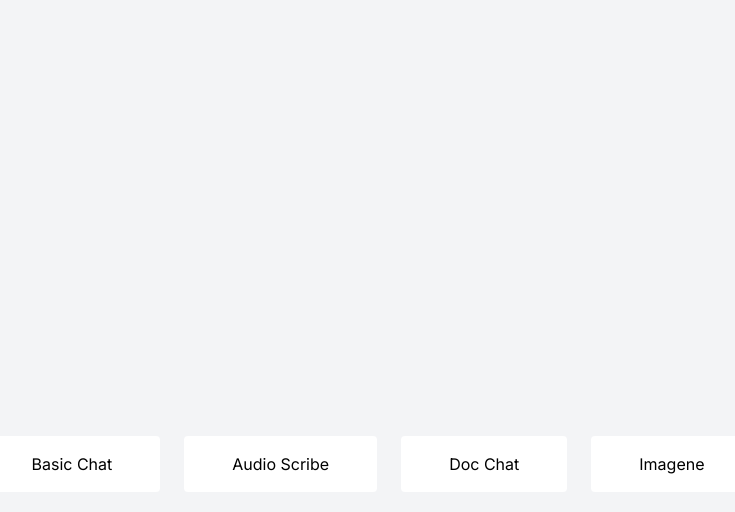
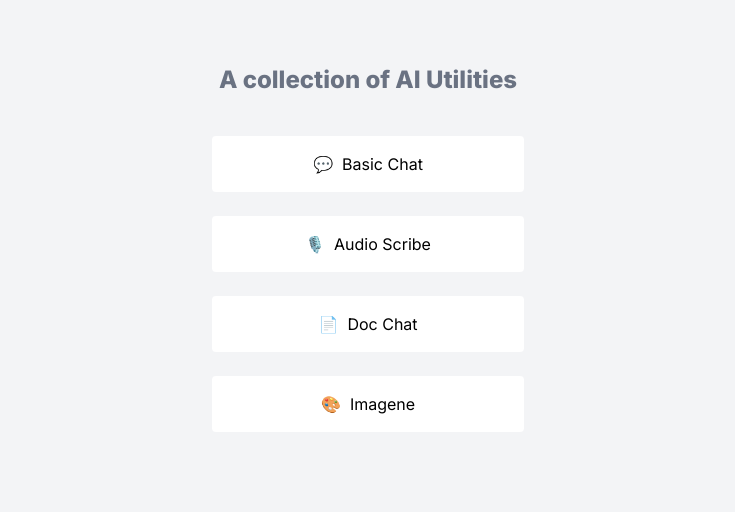
Before and after one commit to mis-coder/ai-utils, a Next.js app: page / in a window 1280 px wide. Shown: the top 512 px of the page, without its empty margins (272-1007 px from the left). Built offline with nearby package versions, Linux system fonts and the light colour scheme.

Commit message:
feat: added emojis

```diff
--- a/app/(routes)/imagene/page.tsx
+++ b/app/(routes)/imagene/page.tsx
@@ -53,7 +53,6 @@ export default function ImageAI() {
       });
 
       if (!response.ok) {
-        console.log("no ok");
         toast.error("Failed to generate image.");
         return;
       }
--- a/app/api/chat-with-doc/route.ts
+++ b/app/api/chat-with-doc/route.ts
@@ -51,7 +51,7 @@ export async function POST(request: NextRequest) {
 
     // 2. Create vector store from Pinecone index
     const vectorStore = await PineconeStore.fromExistingIndex(
-      new OpenAIEmbeddings({ openAIApiKey: process.env.OPENAI_API_KEY }),
+      new OpenAIEmbeddings({ openAIApiKey: decodedOpenaiApiKey }),
       { pineconeIndex: _pineconeIndex }
     );
 
--- a/app/components/header.tsx
+++ b/app/components/header.tsx
@@ -13,8 +13,6 @@ const Header = () => {
   const pathname = usePathname();
   const isRootPage = pathname === "/";
 
-  console.log({ pathname });
-
   if (isRootPage) return null;
 
   const toggleSidebar = () => {
@@ -26,16 +24,21 @@ const Header = () => {
   };
 
   const getActivePageName = () => {
-    return menuItems.find(item => item.url === pathname)?.name ?? "";
-  }
+    return menuItems.find((item) => item.url === pathname)?.name ?? "";
+  };
 
   return (
     <>
       {/* Header */}
       <header className="bg-white shadow-sm fixed w-full z-50">
-        <div className="max-w-7xl mx-auto px-4 sm:px-6 lg:px-8">
+        <div className="mx-auto px-4 sm:px-6 lg:px-8">
           <div className="flex justify-between h-16 items-center">
-            <div className="font-bold text-xl text-gray-800">AI Utils / <span className="text-[18px] text-gray-500 font-normal">{getActivePageName()}</span></div>
+            <div className="font-bold text-xl text-gray-800">
+              <Link href="/">AI Utils</Link> /{" "}
+              <span className="text-[18px] text-gray-500 font-normal">
+                {getActivePageName()}
+              </span>
+            </div>
 
             {/* Menu Icon */}
             <button
--- a/app/constants/index.ts
+++ b/app/constants/index.ts
@@ -5,26 +5,31 @@ export const menuItems = [
     id: 0,
     name: "Home",
     url: "/",
+    emoji: "",
   },
   {
     id: 1,
     name: "Basic Chat",
     url: "/basic-chat",
+    emoji: "💬",
   },
   {
     id: 2,
     name: "Audio Scribe",
     url: "/audio-scribe",
+    emoji: "🎙️",
   },
   {
     id: 3,
     name: "Doc Chat",
     url: "/doc-chat",
+    emoji: "📄",
   },
   {
     id: 4,
     name: "Imagene",
     url: "/imagene",
+    emoji: "🎨",
   },
 ];
 
--- a/app/hooks/check-credentials.ts
+++ b/app/hooks/check-credentials.ts
@@ -9,7 +9,6 @@ export const useCredentialCheck = () => {
       (key) => !sessionStorage.getItem(key)
     );
 
-    console.log({ missing });
     if (missing.length > 0) {
       showModal({
         visible: true,
--- a/app/layout.tsx
+++ b/app/layout.tsx
@@ -20,7 +20,7 @@ export default function RootLayout({
 }>) {
   return (
     <html lang="en">
-      <body className={`${inter.className}`}>
+      <body className={`${inter.className} overflow-clip`}>
         <ClientProviders>
           <div className="bg-gray-100">
             <Header />
--- a/app/page.tsx
+++ b/app/page.tsx
@@ -18,19 +18,25 @@ export default function Home() {
   }, []);
 
   return (
-    <div className="flex flex-col flex-wrap md:flex-row items-center justify-center h-screen w-full gap-6">
+    <>
+      <h1 className="text-gray-500 text-xl md:text-2xl text-center font-extrabold">
+        A collection of AI Utilities
+      </h1>
+      <div className="flex flex-col flex-wrap items-center justify-start h-screen w-full gap-6 px-4 mt-10">
         {menuItems.map(
           (item) =>
             item.id !== 0 && (
               <Link
                 key={item.id}
                 href={item.url}
-              className="bg-white text-black px-12 py-4 rounded-sm hover:scale-110 w-1/2 md:w-auto text-center"
+                className="bg-white text-black px-12 py-4 rounded-sm hover:scale-110 w-full md:w-1/4 text-center"
               >
+                {item.emoji} &nbsp;
                 {item.name}
               </Link>
             )
         )}
       </div>
+    </>
   );
 }
```
Also changed, not shown: app/context/credential-context.tsx (+4 -5 lines). Lines whose indentation alone changed are shown as unchanged.
